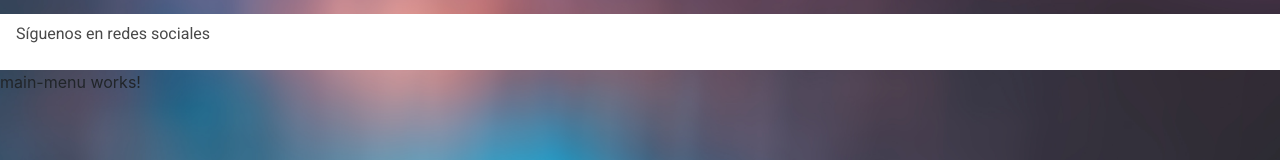
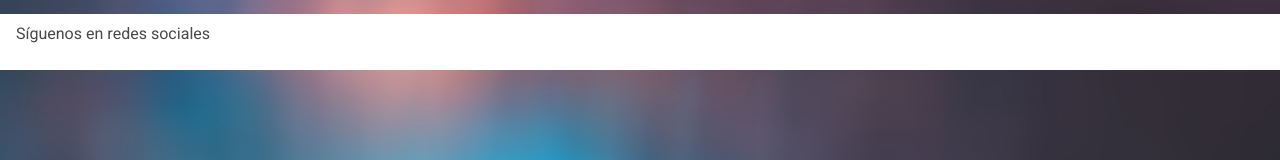
Before and after one commit to chiano-co/bit-music, an Angular app: page /menu in a window 1280 px wide. Shown: the part 147-307 px from the top of the page. Built offline with nearby package versions, Linux system fonts and the light colour scheme.

Commit message:
songs and user components

```diff
--- a/src/app/app.component.html
+++ b/src/app/app.component.html
@@ -5,5 +5,5 @@
   </div>
 </nav>
 
+<router-outlet></router-outlet>
 <app-footer></app-footer>
-<router-outlet></router-outlet>
--- a/src/app/componentes/main-menu/main-menu.component.html
+++ b/src/app/componentes/main-menu/main-menu.component.html
@@ -1 +1 @@
-<p>main-menu works!</p>
+<app-song-tools></app-song-tools>
```
